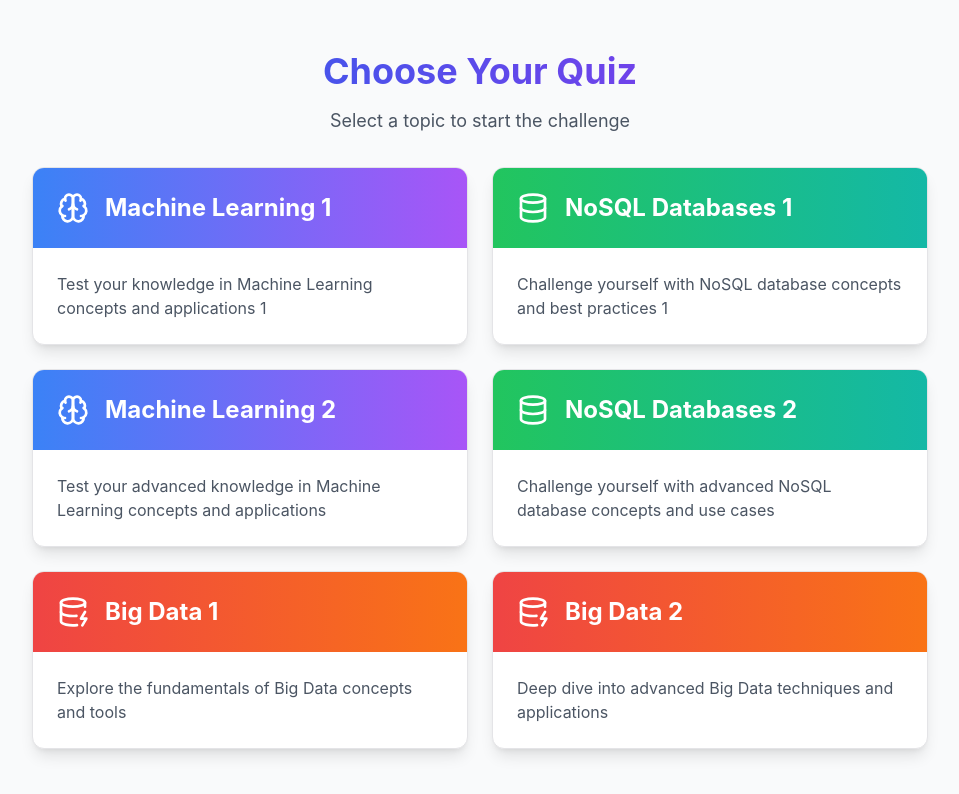
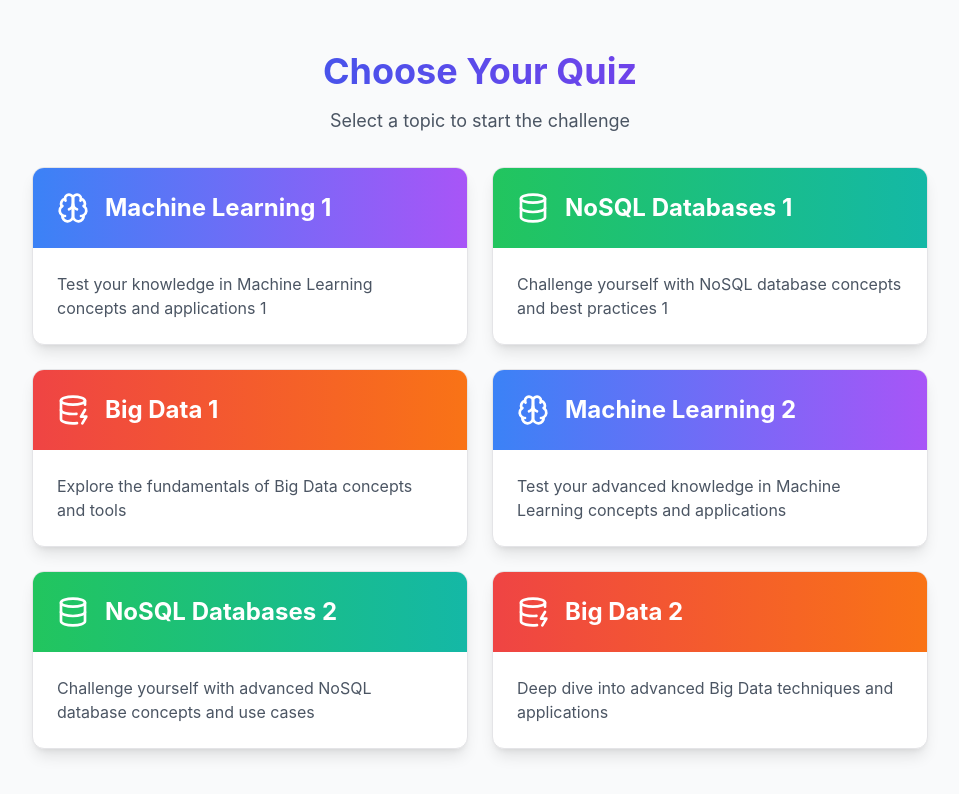
Before and after one commit to Jhonwal/NoSQL-QCM, a React (Vite) app: page / in a window 1280 px wide. Shown: the top 794 px of the page, without its empty margins (160-1119 px from the left). Built offline with nearby package versions, Linux system fonts and the light colour scheme.

Commit message:
new stylee

```diff
--- a/src/App.jsx
+++ b/src/App.jsx
@@ -38,6 +38,14 @@ const App = () => {
       gradient: 'from-green-500 to-teal-500'
     },
     {
+      id: 'bigdata1',
+      title: 'Big Data 1',
+      description: 'Explore the fundamentals of Big Data concepts and tools',
+      icon: DatabaseZap,
+      file: 'bigdata1_qcm.json',
+      gradient: 'from-red-500 to-orange-500'
+    },
+    {
       id: 'ml2',
       title: 'Machine Learning 2',
       description: 'Test your advanced knowledge in Machine Learning concepts and applications',
@@ -52,14 +60,6 @@ const App = () => {
       icon: Database,
       file: 'nosql2_qcm.json',
       gradient: 'from-green-500 to-teal-500'
-    },
-    {
-      id: 'bigdata1',
-      title: 'Big Data 1',
-      description: 'Explore the fundamentals of Big Data concepts and tools',
-      icon: DatabaseZap,
-      file: 'bigdata1_qcm.json',
-      gradient: 'from-red-500 to-orange-500'
     },
     {
       id: 'bigdata2',
```
